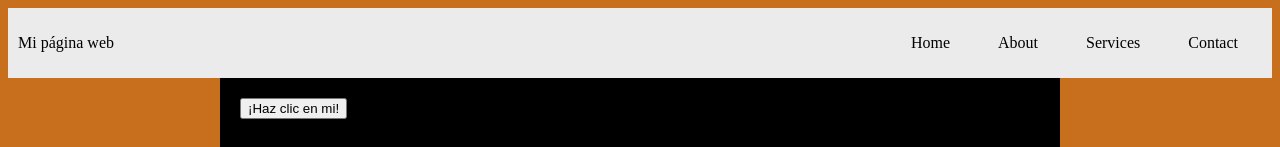
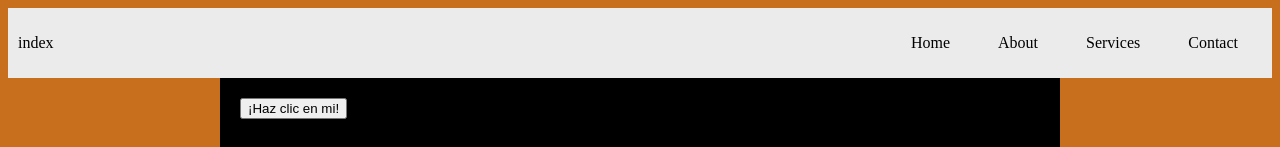
Before and after one commit to aliflowers/Mi-Primera-Pagina, a plain HTML site: page index.html in a window 1280 px wide. Shown: the top 147 px of the page. Drawn offline with Linux system fonts and the light colour scheme.

Commit message:
1era modificacion

```diff
--- a/Indice.html
+++ b/index.html
@@ -2,7 +2,7 @@
 <html>
 
 <head>
-  <title>Indice</title>
+  <title>index</title>
   <link rel="stylesheet" href="./style.css"> <!--//Este es el enlace para el archivo de ccs -->
 </head>
 
@@ -10,7 +10,7 @@
 
   <div class="container-nav">
     <nav class="navbar">
-      <a href="#" class="brand">Mi página web</a>
+      <a href="#" class="brand">index</a>
       <ul class="nav-links">
         <li><a href="#">Home</a></li>
         <li><a href="#">About</a></li>
```
